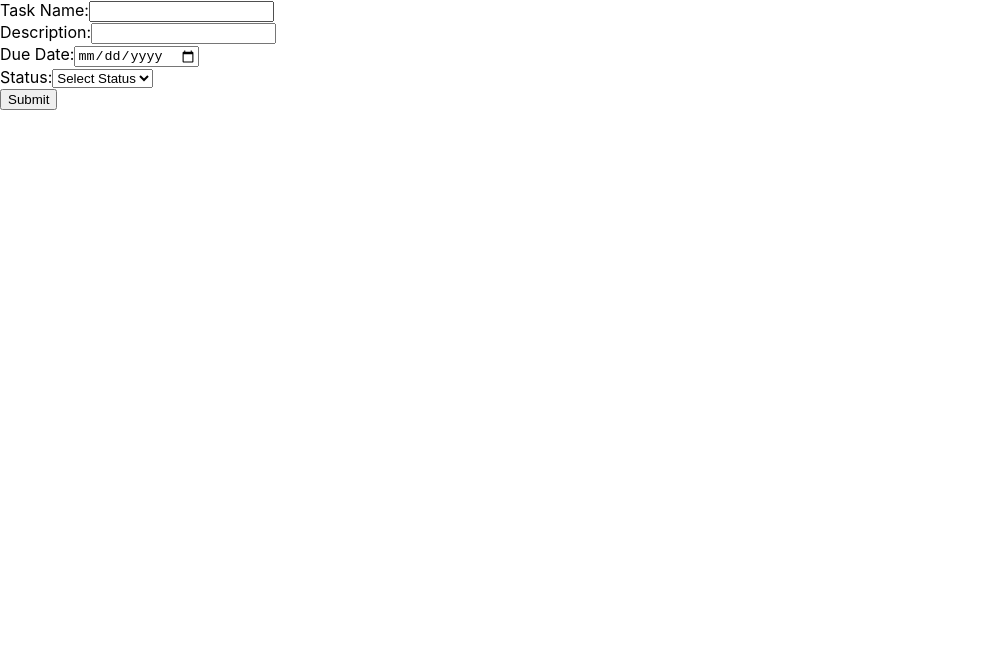
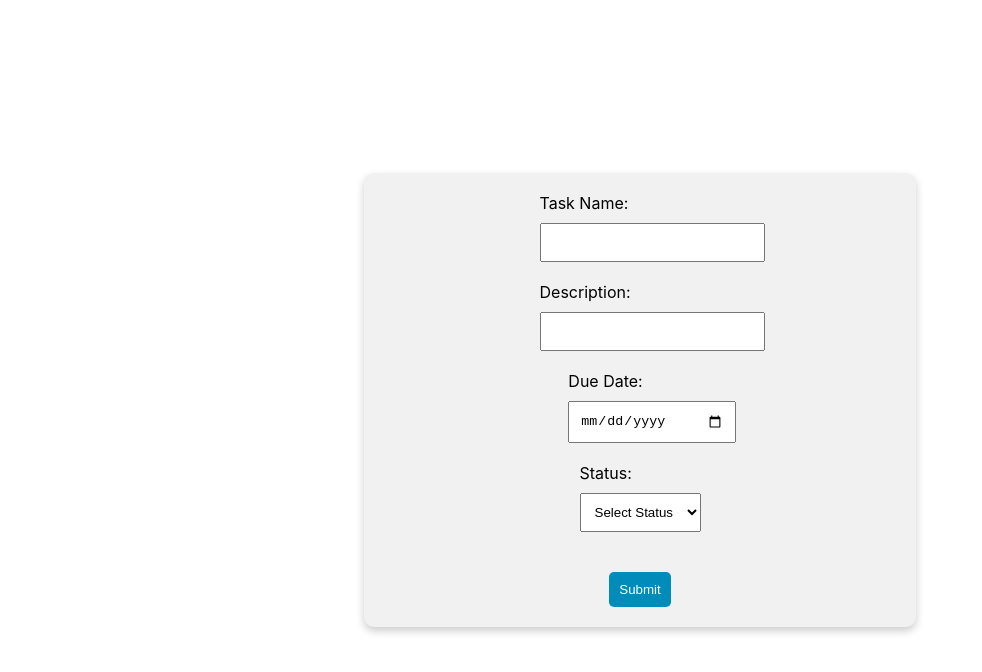
Before and after one commit to allenamaya/task-manager-React, a React (Create React App) app: page /add-task in a window 1280 px wide. Shown: the top 672 px of the page, without its empty margins (0-982 px from the left). Built offline with nearby package versions, Linux system fonts and the light colour scheme.

Commit message:
Styled addTask

```diff
--- a/src/components/addTask.js
+++ b/src/components/addTask.js
@@ -42,34 +42,47 @@ const AddTask = () => {
     };
 
     return (
-        <form onSubmit={handleSubmit}>
-            <label>
+        <div style={{ display: "flex", justifyContent: "center", alignItems: "center", height: "100vh" }}>
+            <div style={{ backgroundColor: "#f1f1f1", borderRadius: "10px", width: "40%", padding: "20px", boxShadow: "0 4px 8px 0 rgba(0, 0, 0, 0.2)" }}>
+                <form onSubmit={handleSubmit} style={{
+                    display: "flex",
+                    flexDirection: "column",
+                    alignItems: "center",
+                }}>
+                    <label style={{ marginBottom: "20px" }}>
                         Task Name:
-                <input type="text" value={task_name} onChange={handleTaskNameChange} />
+                        <br />
+                        <input type="text" value={task_name} onChange={handleTaskNameChange} style={{ width: "100%", padding: "10px", marginTop: "10px" }} />
                     </label>
+
+                    <label style={{ marginBottom: "20px" }}>
+                        Description:
                         <br />
-            <label>
-                Description:
-                <input type="text" value={description} onChange={handleDescriptionChange} />
+                        <input type="text" value={description} onChange={handleDescriptionChange} style={{ width: "100%", padding: "10px", marginTop: "10px" }} />
                     </label>
+
+                    <label style={{ marginBottom: "20px" }}>
+                        Due Date:
                         <br />
-            <label>
-                Due Date:
-                <input type="date" value={due_date} onChange={handleDueDateChange} />
+                        <input type="date" value={due_date} onChange={handleDueDateChange} style={{ width: "100%", padding: "10px", marginTop: "10px" }} />
                     </label>
+
+                    <label style={{ marginBottom: "20px" }}>
+                        Status:
                         <br />
-            <label>
-                Status:
-                <select value={status} onChange={handleStatusChange}>
+                        <select value={status} onChange={handleStatusChange} style={{ width: "100%", padding: "10px", marginTop: "10px" }}>
                             <option value="">Select Status</option>
                             <option value="pending">Pending</option>
                             <option value="completed">Completed</option>
                         </select>
                     </label>
-            <br />
-            <button type="submit">Submit</button>
+
+                    <button type="submit" style={{ backgroundColor: "#008CBA", color: "white", padding: "10px", borderRadius: "5px", border: "none", marginTop: "20px" }}>Submit</button>
                 </form>
-    );
+
+            </div>
+        </div>
+    )
 };
 
 export default AddTask;
```
Lines whose indentation alone changed are shown as unchanged.
